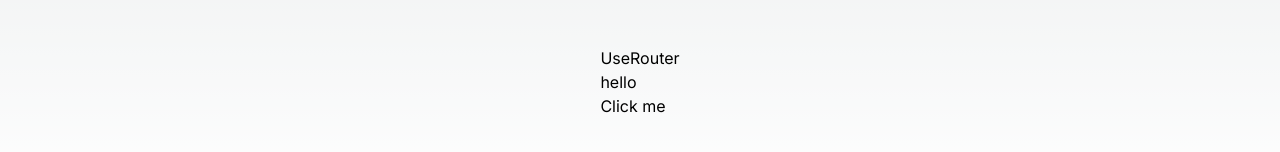
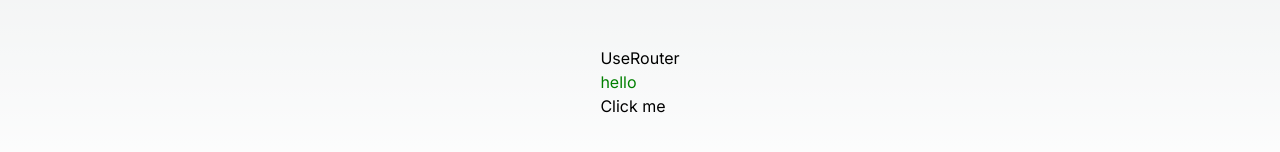
Before and after one commit to usamafarooqui/nextjs-1, a Next.js app: page / in a window 1280 px wide. Shown: the part 586-738 px from the top of the page. Built offline with nearby package versions, Linux system fonts and the light colour scheme.

Commit message:
css added

```diff
--- /dev/null
+++ b/src/app/css/learnCss.module.css
@@ -0,0 +1,3 @@
+.mycolor{
+    color: green;
+}
--- a/src/app/globals.css
+++ b/src/app/globals.css
@@ -31,3 +31,10 @@ body {
     text-wrap: balance;
   }
 }
+
+
+.my-text-60{
+  font-size: 40px;
+  color: red;
+  font-weight: 700;
+}
--- a/src/components/UseRouter.jsx
+++ b/src/components/UseRouter.jsx
@@ -1,15 +1,14 @@
 "use client"
 
-import React from 'react'
 import { useRouter } from 'next/navigation'
-
+import styles from '../app/css/learnCss.module.css'
 const UseRouter = () => {
     const router = useRouter();
     console.log(router)
   return (
     <div>UseRouter
 
-    <h1>hello</h1>
+    <h1 className={styles.mycolor}>hello</h1>
     <button onClick={()=> router.push('/admin')}>Click me</button>
     </div>
   )
```
